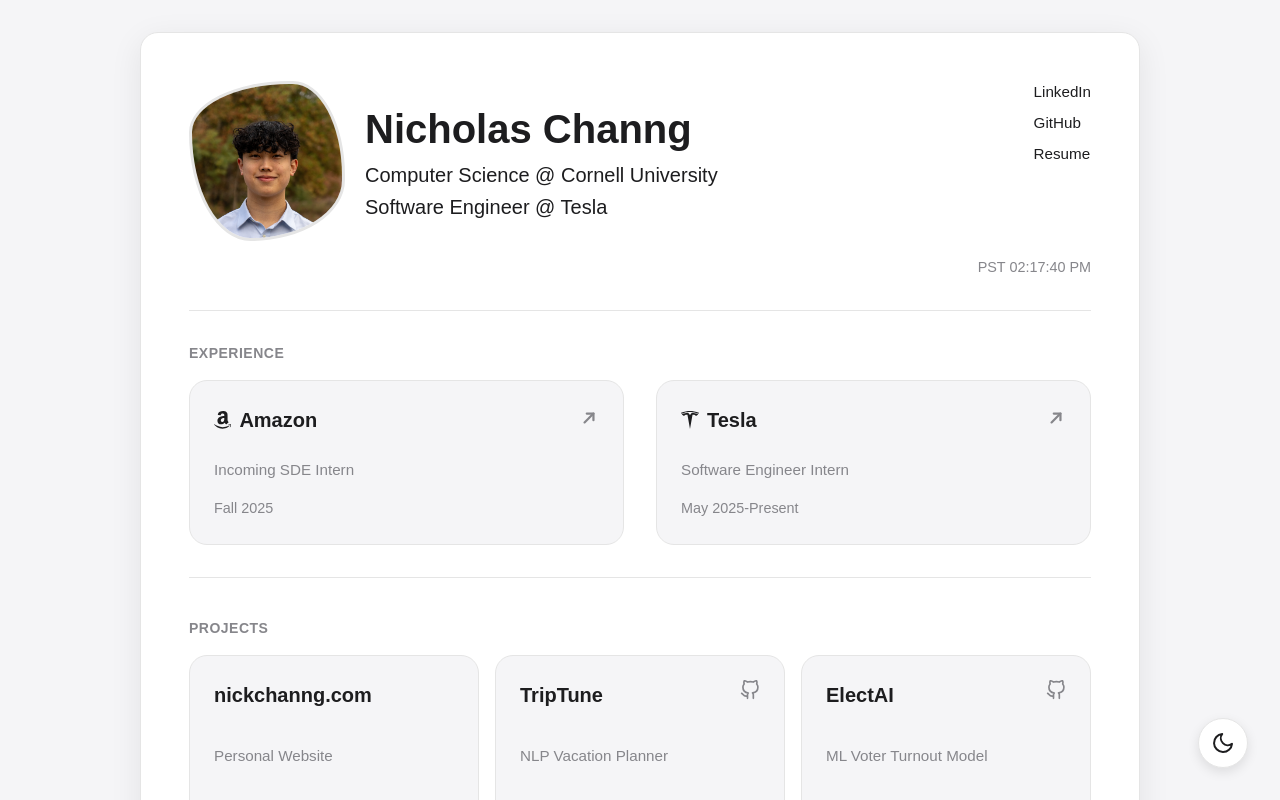
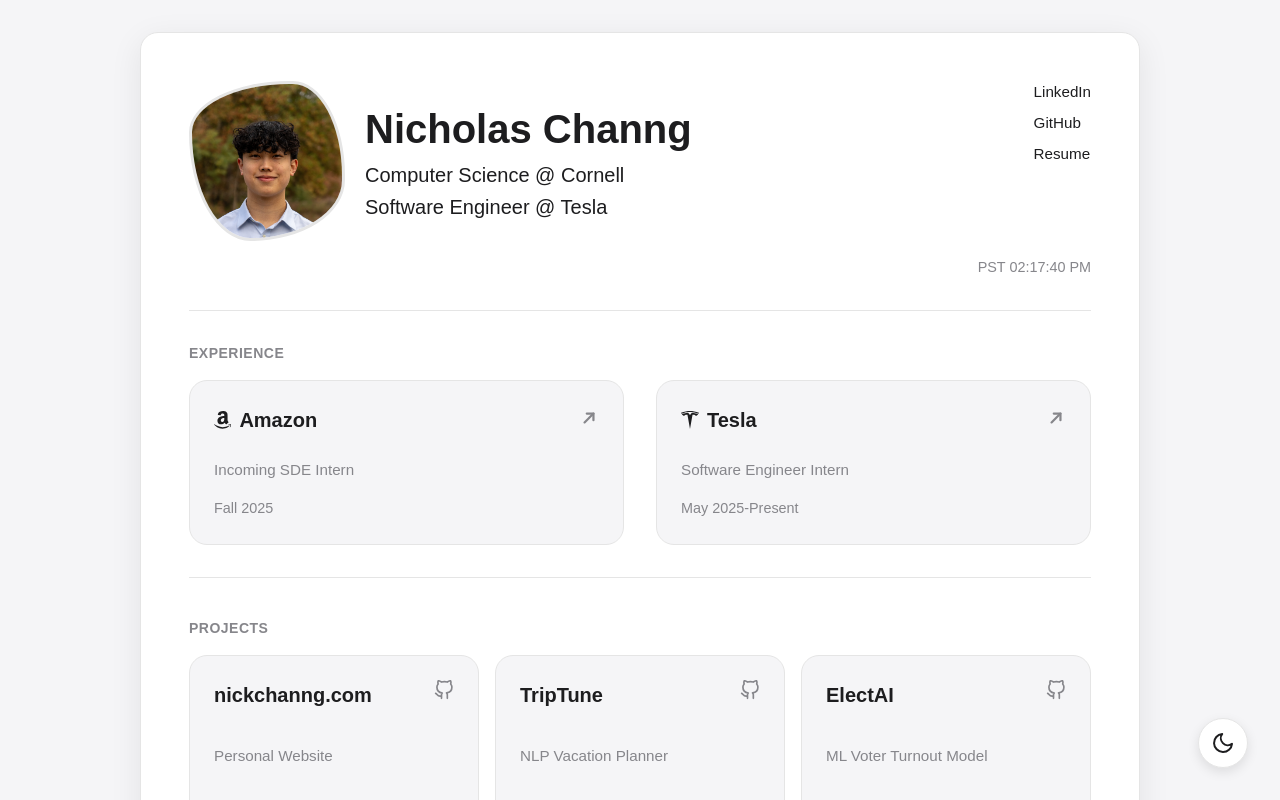
Before and after one commit to NicholasChanng/nickchanng.com, a React (Vite) app: page / in a window 1280 px wide. Shown: the top 800 px of the page. Built offline with nearby package versions, Linux system fonts and the light colour scheme; a small style sheet from the web is missing; a web font is replaced by a local one.

Commit message:
preload image

```diff
--- a/src/App.css
+++ b/src/App.css
@@ -366,6 +366,7 @@
 .card-header a,
 .external-link-icon {
   text-decoration: none !important;
+  cursor: pointer;
 }
 
 .card-subtitle {
--- a/src/App.tsx
+++ b/src/App.tsx
@@ -230,6 +230,21 @@
 
   return (
     <div className="App">
+      {/* Preload headshot during loader */}
+      {isLoaderVisible && (
+        <img
+          src={headshot}
+          alt=""
+          style={{
+            position: "absolute",
+            left: "-9999px",
+            width: "1px",
+            height: "1px",
+            opacity: 0,
+            pointerEvents: "none",
+          }}
+        />
+      )}
       {isLoaderVisible && (
         <div className={`loader-wrapper ${isFadingOut ? "fade-out" : ""}`}>
           <Loader type="ball-pulse-sync" active />
@@ -243,9 +258,7 @@
                 <img src={headshot} alt="headshot" className="headshot" />
                 <div className="header-title">
                   <h1>Nicholas Channg</h1>
-                  <p className="intro-text">
-                    Computer Science @ Cornell University
-                  </p>
+                  <p className="intro-text">Computer Science @ Cornell</p>
                   <p className="intro-text">Software Engineer @ Tesla</p>
                 </div>
               </div>
@@ -302,7 +315,7 @@
                   title="nickchanng.com"
                   description="Personal Website"
                   id="008"
-                  githubLink=""
+                  githubLink="https://github.com/NicholasChanng/nickchanng.com"
                 />
                 <ProjectCard
                   title="TripTune"
```
